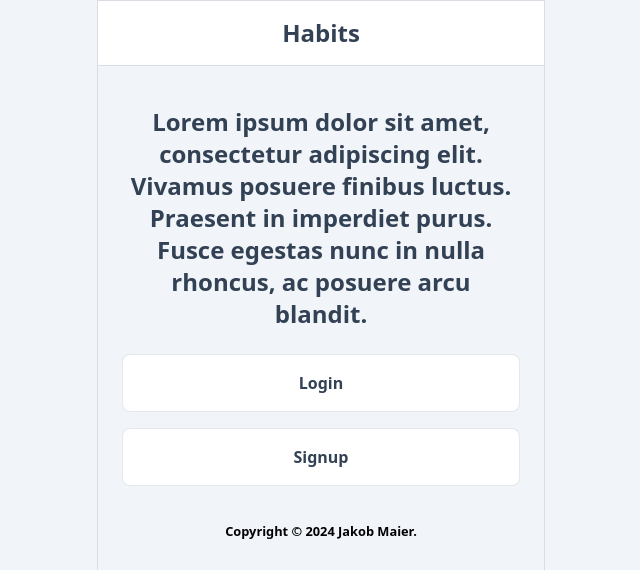
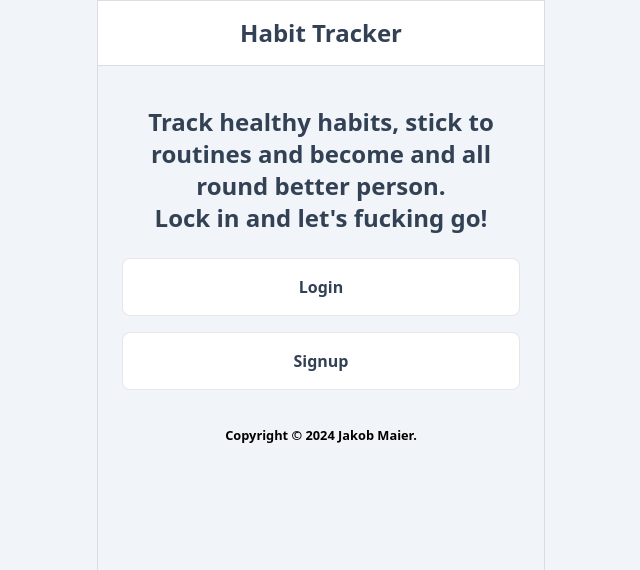
Before and after one commit to gue-ni/habit-tracker, a Flask app: page / in a window 1280 px wide. Shown: the top 570 px of the page, without its empty margins (319-959 px from the left). Run offline with Flask 3, Linux system fonts and the light colour scheme; some libraries are stand-ins or nearby versions.

Commit message:
Update index.html

```diff
--- a/app/templates/index.html
+++ b/app/templates/index.html
@@ -3,13 +3,17 @@
 {% block content %}
 <div class="border-y border-slate-900/10">
   <div class="bg-white py-4 px-6 flex items-center relative">
-    <h1 class="text-2xl font-semibold mx-auto text-slate-700">Habits</h1>
+    <h1 class="text-2xl font-semibold mx-auto text-slate-700">Habit Tracker</h1>
   </div>
 </div>
 <div class="p-6 font-semibold text-slate-700">
   <div class="py-4 text-center text-2xl text-bold">
-    <p class="">Lorem ipsum dolor sit amet, consectetur adipiscing elit. Vivamus posuere finibus luctus. Praesent in
-      imperdiet purus. Fusce egestas nunc in nulla rhoncus, ac posuere arcu blandit.</p>
+    <p class="">
+      Track healthy habits, stick to routines and become and all round better person.
+    </p>
+    <p>
+      Lock in and let's fucking go!
+    </p>
   </div>
   <div class="py-2">
     <a href="{{ url_for('login') }}" class="">
```
